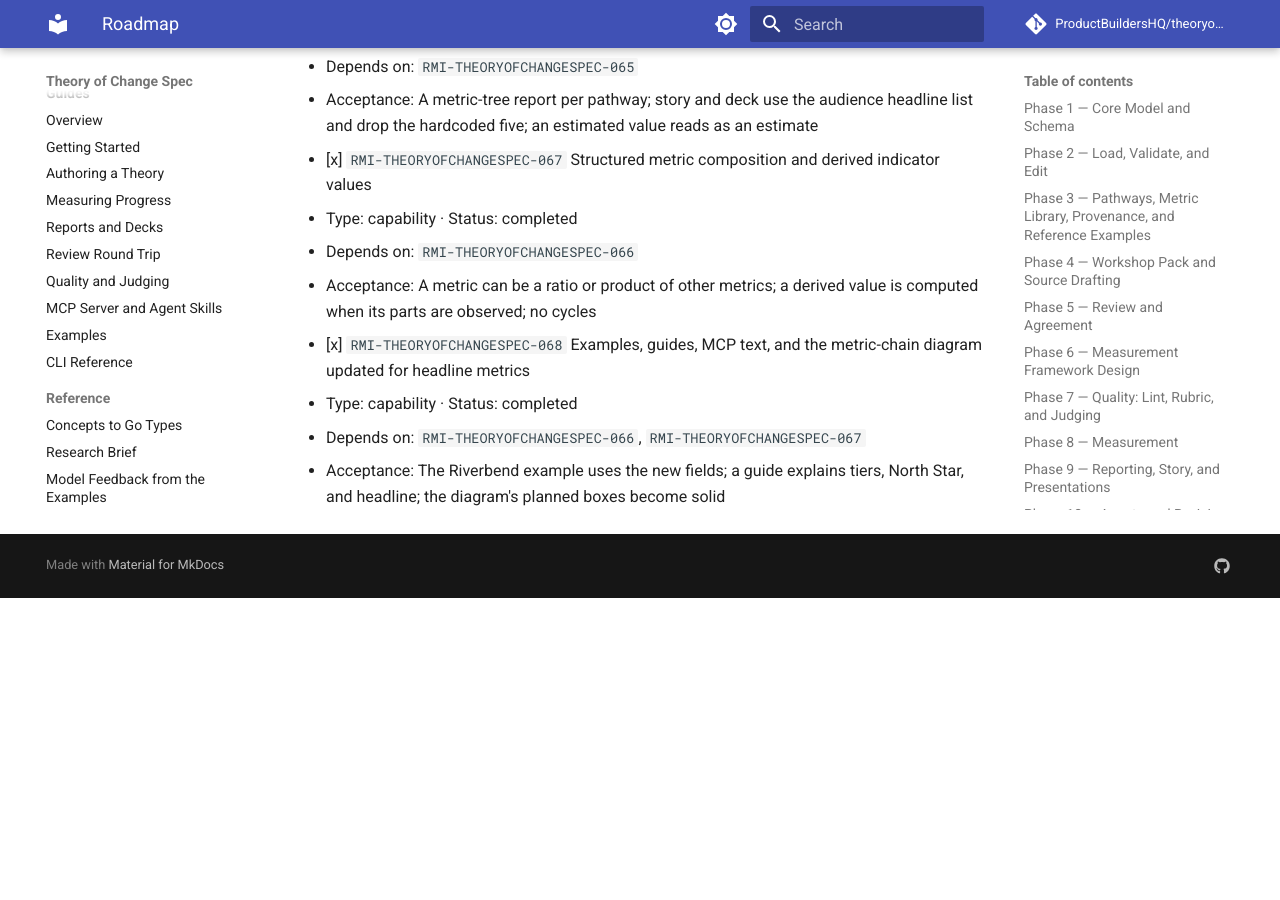
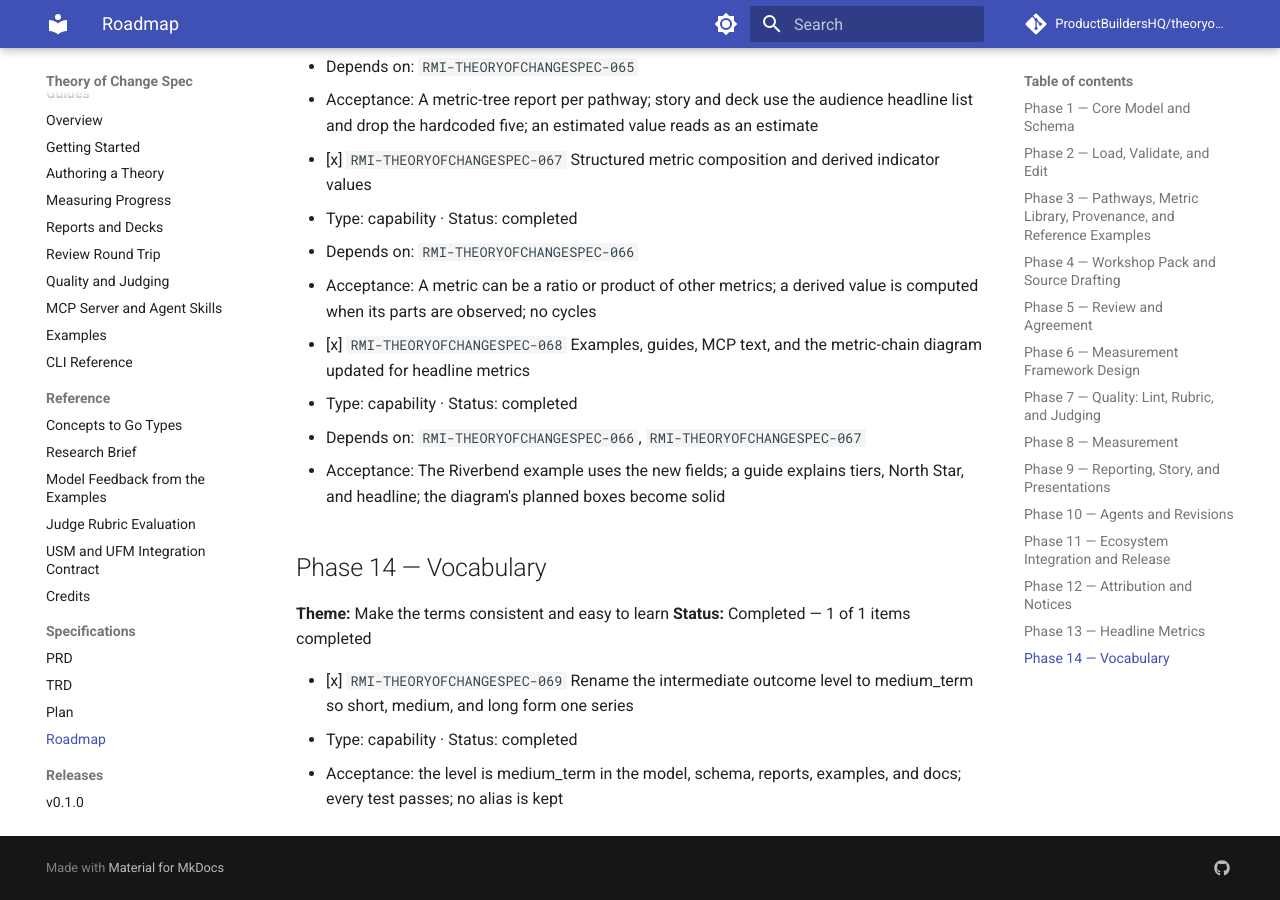
Before and after one commit to ProductBuildersHQ/theoryofchange-spec, an MkDocs documentation site: the page built from docs/specs/initiatives/INIT-THEORYOFCHANGESPEC-001/ROADMAP.md, in a window 1280 px wide and 900 px high, scrolled down 16536 px. Built offline with MkDocs 1.6.1 and Material for MkDocs 9.7.7, drawn with Linux system fonts in a browser that asks for light colours; comment, search, counter and statistics services are not loaded; before the commit the page ends 17134 px from its top, so only the background shows below that; some of the changed text lies outside the part shown.

Commit message:
docs: record the medium_term rename in the changelog and roadmap
Refs: RMI-THEORYOFCHANGESPEC-069

Co-Authored-By: Claude Sonnet 5.5 <noreply@anthropic.com>

```diff
--- a/CHANGELOG.json
+++ b/CHANGELOG.json
@@ -144,6 +144,9 @@
     ],
     "changed": [
       {
+        "description": "The `intermediate` outcome level is now `medium_term`, so short, medium, and long term form one series. Documents that use `level: intermediate` must use `level: medium_term`"
+      },
+      {
         "description": "An estimated latest value is shown as an estimate, with its observation note, in every report"
       },
       {
--- a/docs/specs/initiatives/INIT-THEORYOFCHANGESPEC-001/ROADMAP.md
+++ b/docs/specs/initiatives/INIT-THEORYOFCHANGESPEC-001/ROADMAP.md
@@ -2,7 +2,7 @@
 
 **Initiative:** `INIT-THEORYOFCHANGESPEC-001`
 **Repository:** `github.com/ProductBuildersHQ/theoryofchange-spec`
-**Status:** In progress — 11 of 13 phases completed
+**Status:** In progress — 12 of 14 phases completed
 
 > RMI IDs are stable and permanent. Commits implementing an item carry the trailer `Refs: RMI-THEORYOFCHANGESPEC-<NNN>`. Phase status is derived from member RMIs — a phase is complete only when all its RMIs are complete. RMI `0NN` corresponds to PLAN step `P-NN`; phases order the work, so numbers are not sequential across phases. Phases 1–5 are the thin slice (adopter milestones M0 and M1). Requirements in each `Satisfies` line are defined in PRD.md and TRD.md.
 
@@ -420,3 +420,12 @@
   - Type: capability · Status: completed
   - Depends on: `RMI-THEORYOFCHANGESPEC-066`, `RMI-THEORYOFCHANGESPEC-067`
   - Acceptance: The Riverbend example uses the new fields; a guide explains tiers, North Star, and headline; the diagram's planned boxes become solid
+
+## Phase 14 — Vocabulary
+
+**Theme:** Make the terms consistent and easy to learn
+**Status:** Completed — 1 of 1 items completed
+
+- [x] `RMI-THEORYOFCHANGESPEC-069` Rename the intermediate outcome level to medium_term so short, medium, and long form one series
+  - Type: capability · Status: completed
+  - Acceptance: the level is medium_term in the model, schema, reports, examples, and docs; every test passes; no alias is kept
```
Also changed, not shown: CHANGELOG.md (+1 -0 lines).
